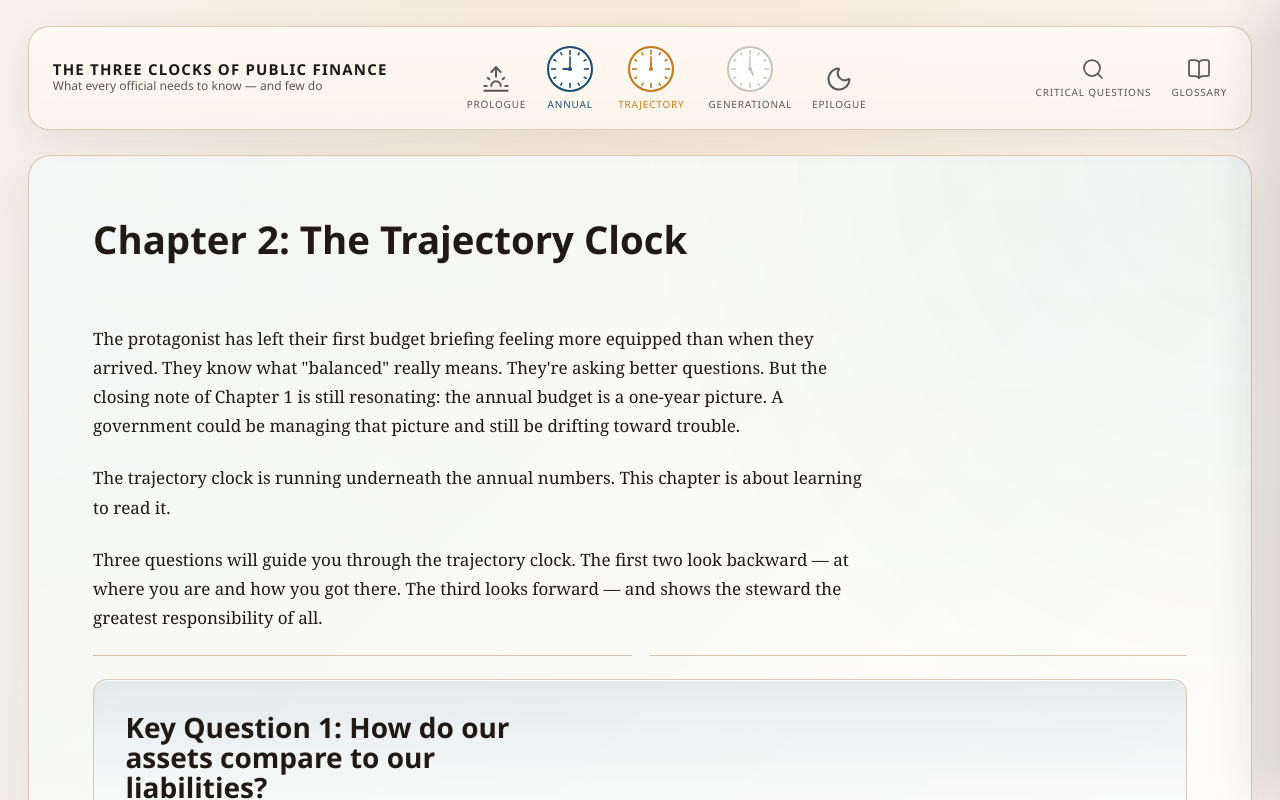
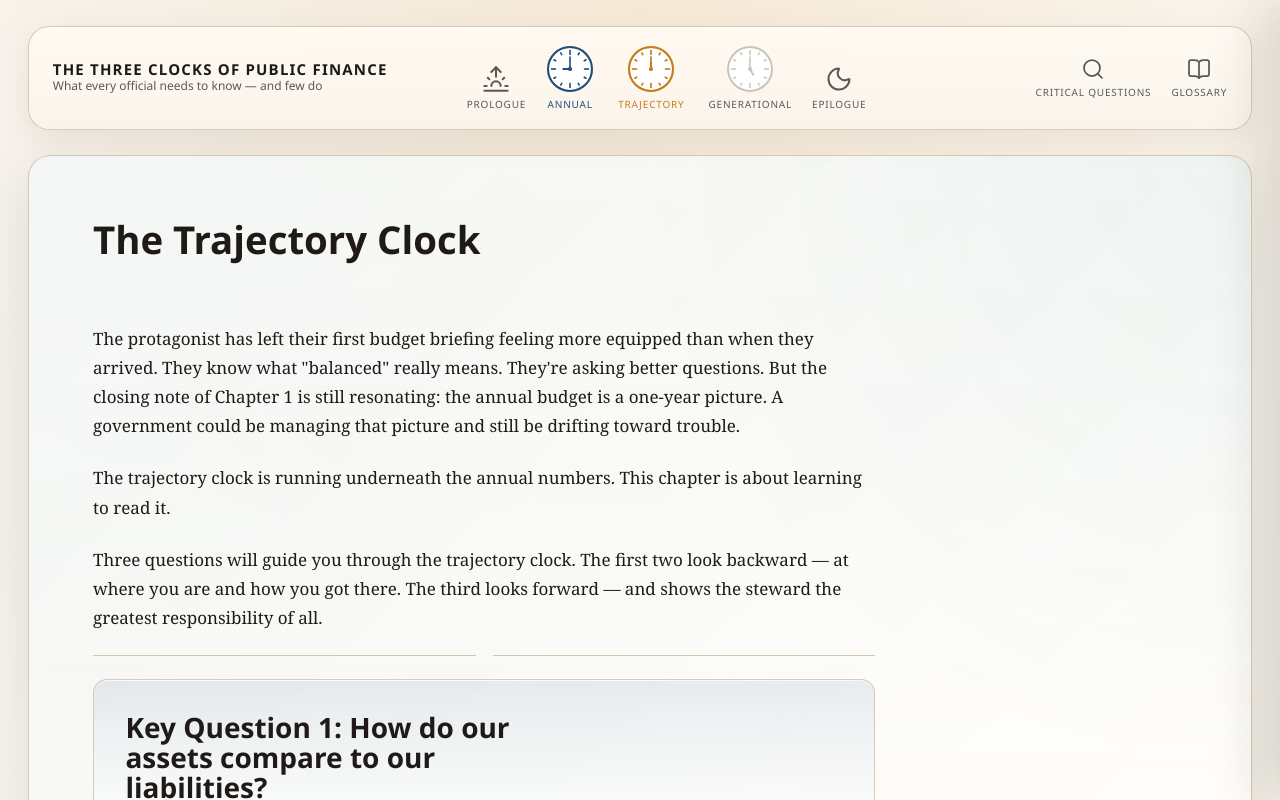
Before and after one commit to SKavanagh13/Seeing-the-System, a React (Vite) app: page /trajectory-clock in a window 1280 px wide. Shown: the top 800 px of the page. Built offline with nearby package versions, Linux system fonts and the light colour scheme.

Commit message:
follow-up fixes (#26)

```diff
--- a/src/lib/chapterContent.ts
+++ b/src/lib/chapterContent.ts
@@ -25,9 +25,14 @@ export type ChapterContent = {
   nextChapterId: ChapterId | null
 }
 
-type ChapterSourceDefinition = Omit<ChapterContent, 'title' | 'nodes'>
+type ChapterSourceDefinition = Omit<ChapterContent, 'title' | 'nodes'> & {
+  pageTitle?: string
+}
 
-const chapterSources: Record<ChapterId, ChapterSourceDefinition & { markdown: string }> = {
+const chapterSources: Record<
+  ChapterId,
+  ChapterSourceDefinition & { markdown: string }
+> = {
   prologue: {
     id: 'prologue',
     route: '/',
@@ -40,6 +45,7 @@ const chapterSources: Record<ChapterId, ChapterSourceDefinition & { markdown: st
     id: 'annual-clock',
     route: '/annual-clock',
     eyebrow: 'Annual Clock',
+    pageTitle: 'The Annual Clock',
     markdown: chapter1Source,
     previousChapterId: 'prologue',
     nextChapterId: 'trajectory-clock',
@@ -48,6 +54,7 @@ const chapterSources: Record<ChapterId, ChapterSourceDefinition & { markdown: st
     id: 'trajectory-clock',
     route: '/trajectory-clock',
     eyebrow: 'Trajectory Clock',
+    pageTitle: 'The Trajectory Clock',
     markdown: chapter2Source,
     previousChapterId: 'annual-clock',
     nextChapterId: 'generational-clock',
@@ -56,6 +63,7 @@ const chapterSources: Record<ChapterId, ChapterSourceDefinition & { markdown: st
     id: 'generational-clock',
     route: '/generational-clock',
     eyebrow: 'Generational Clock',
+    pageTitle: 'The Generational Clock',
     markdown: chapter3Source,
     previousChapterId: 'trajectory-clock',
     nextChapterId: null,
@@ -72,7 +80,7 @@ const chapterContentMap = new Map(
         id: definition.id,
         route: definition.route,
         eyebrow: definition.eyebrow,
-        title: document.title,
+        title: definition.pageTitle ?? document.title,
         nodes: document.nodes,
         previousChapterId: definition.previousChapterId,
         nextChapterId: definition.nextChapterId,
--- a/src/pages/ChapterPage.tsx
+++ b/src/pages/ChapterPage.tsx
@@ -25,7 +25,9 @@ export function ChapterPage({ chapterId }: ChapterPageProps) {
         <h1 className="page__title chapter-page__title">{chapter.title}</h1>
       </header>
 
-      <ChapterRenderer nodes={chapter.nodes} />
+      <div className="chapter-page__content">
+        <ChapterRenderer nodes={chapter.nodes} />
+      </div>
 
       <nav className="chapter-page__footer" aria-label="Chapter navigation">
         {previousChapter ? (
--- a/src/pages/ToolkitPage.tsx
+++ b/src/pages/ToolkitPage.tsx
@@ -57,12 +57,9 @@ export function ToolkitPage() {
   return (
     <section className="page toolkit-page">
       <header className="toolkit-page__hero">
-        <p className="page__eyebrow">Critical Questions</p>
-        <h1 className="page__title toolkit-page__title">
-          Questions to carry into the work.
-        </h1>
+        <h1 className="page__title toolkit-page__title">Critical Questions</h1>
         <p className="page__description toolkit-page__description">
-          It is a field guide for better questions: what to ask, what to look
+          This is a field guide for better questions: what to ask, what to look
           for, and where a first answer may already be waiting. Each table
           begins with the questions most likely to be within reach. These are
           the “green” items. You can also see other items, which are not so
--- a/src/site.ts
+++ b/src/site.ts
@@ -3,9 +3,9 @@ export const siteSubtitle = 'What every official needs to know — and few do'
 
 const routeTitles: Record<string, string> = {
   '/': siteTitle,
-  '/annual-clock': `Annual Clock | ${siteTitle}`,
-  '/trajectory-clock': `Trajectory Clock | ${siteTitle}`,
-  '/generational-clock': `Generational Clock | ${siteTitle}`,
+  '/annual-clock': `The Annual Clock | ${siteTitle}`,
+  '/trajectory-clock': `The Trajectory Clock | ${siteTitle}`,
+  '/generational-clock': `The Generational Clock | ${siteTitle}`,
   '/toolkit': `Critical Questions | ${siteTitle}`,
   '/glossary': `Glossary | ${siteTitle}`,
   '/epilogue': `Epilogue | ${siteTitle}`,
--- a/src/styles.css
+++ b/src/styles.css
@@ -18,6 +18,8 @@
   --size-body: 17px;
   --size-key-question: 28px;
   --size-title: clamp(2rem, 3vw, 3rem);
+  --chapter-content-max-width: 46rem;
+  --chapter-title-max-width: 52rem;
   --space-xs: 0.25rem;
   --space-sm: 0.5rem;
   --space-md: 1rem;
@@ -377,6 +379,11 @@ select {
   gap: 2.75rem;
 }
 
+.chapter-page__content,
+.chapter-page__footer {
+  width: min(100%, var(--chapter-content-max-width));
+}
+
 .chapter-page__hero,
 .toolkit-page__hero,
 .glossary-page__hero,
@@ -386,8 +393,12 @@ select {
   max-width: 44rem;
 }
 
+.chapter-page__hero {
+  max-width: var(--chapter-title-max-width);
+}
+
 .chapter-page__title {
-  max-width: 44rem;
+  max-width: var(--chapter-title-max-width);
 }
 
 .chapter-renderer {
```
